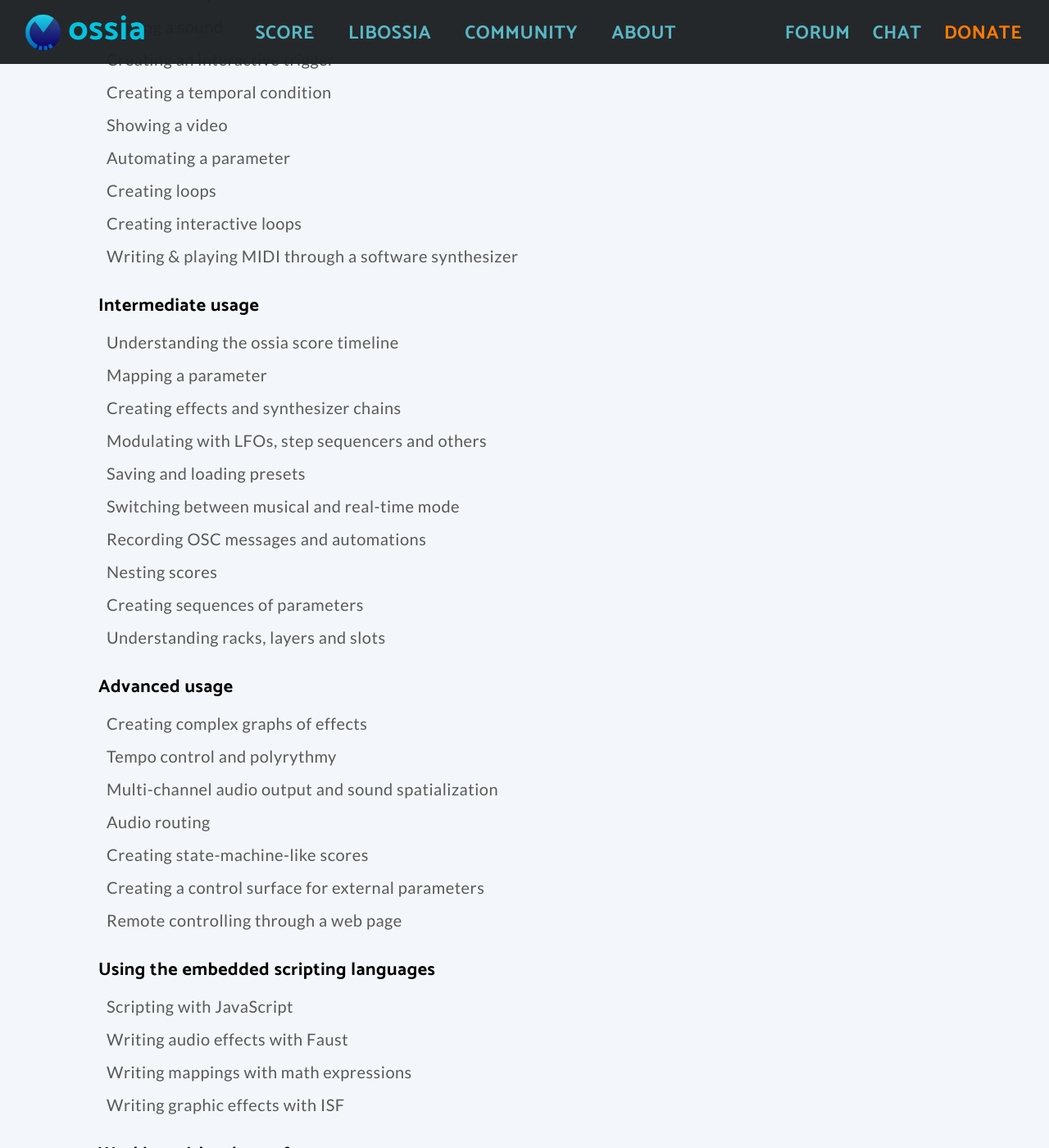
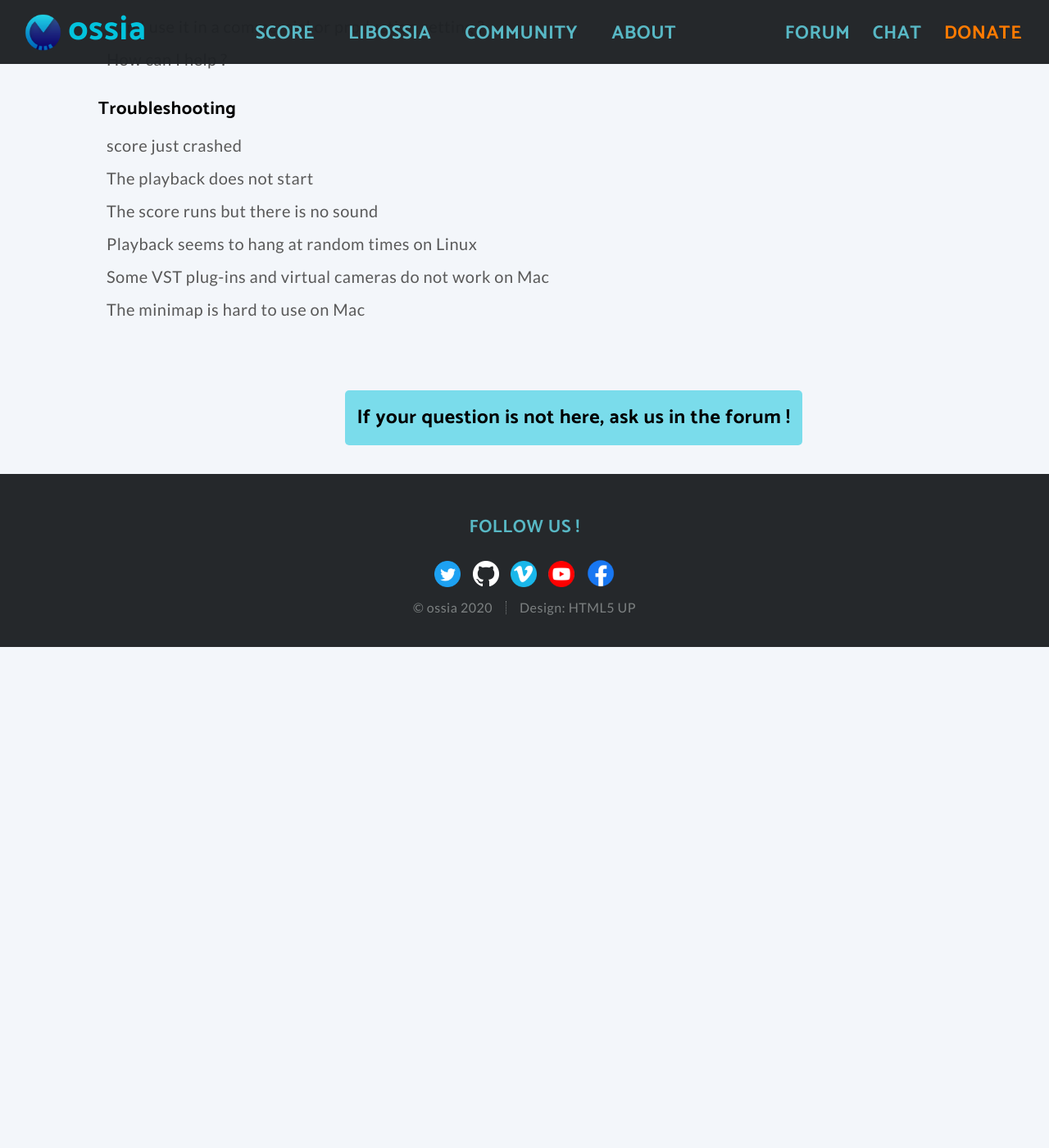
Before and after one commit to thibaudk/ossia.github.io, a Jekyll site: the page built from _pages/score-learn.md, in a window 1280 px wide and 1400 px high, scrolled down 782 px. Shown: the whole window at 82% size. Built offline with Jekyll 4.4.1, drawn with Linux system fonts in a browser that asks for light colours; after the commit the page ends 1571 px from its top, so only the background shows below that; some of the changed text lies outside the part shown.

Commit message:
improve the faq

```diff
--- a/_pages/score-learn.md
+++ b/_pages/score-learn.md
@@ -30,6 +30,22 @@
 ossia score is an interactive, intermedia sequencer. It allows to sequence various kinds of media and parameters (for instance, OSC messages, sound files, video effects)... over time in a timeline. The timeline has interactive features : it is possible to specify that a part of the score will execute when an event happens, such as a note being played, etc.
 </div>
 
+<p type="button" class="collapsible" > Is it free ?</p>
+<div class="collapsible-content">
+Yes! The whole system is available under GNU GPLv3 (for ossia score) and GNU LGPLv3 (for libossia).
+You can copy, redistribute, use, share, modify it as much as you wish.<br/>
+We strongly believe that artists from around the world need free tools.
+</div>
+
+<p type="button" class="collapsible" > Can I use it in a commercial or production setting ?</p>
+<div class="collapsible-content">
+Yes! The license allows you to do whatever you want with the software. You can make artworks,
+shows, music production, art and museum installs, etc... without any limitation of features, time, or
+anything of the sort.<br/>
+Note that there is *no warranty* provided - it is however possible to contact our team at
+<a href="mailto:contact@ossia.io">contact@ossia.io</a> for paid support.
+</div>
+
 <p type="button" class="collapsible" > How can I help ?</p>
 <div class="collapsible-content">
 The easiest way to contribute is by donating to the <a href="https://opencollective.org/ossia">development fund</a>.
@@ -37,7 +53,7 @@
 A very good way to participate is by contributing through bug reports, and code improvements.
 See the <a href="contributor-guide.html">Contributing</a> page for more information.
 </div>
-
+<!--
 <p type="button" class="collapsible"> Playing a sound</p>
 <div class="collapsible-content">
 </div>
@@ -220,8 +236,15 @@
 <p type="button" class="collapsible"> Communicating with a gamepad or Wiimote</p>
 <div class="collapsible-content">
 </div>
+-->
+<h3 class="faq">Troubleshooting</h3>
 
-<h3 class="faq">Troubleshooting</h3>
+<p type="button"  class="collapsible">  score just crashed</p>
+<div class="collapsible-content">
+    Please send us a detailed bug report of what you were doing at the moment of the crash,
+    along with any crashlog, in either the forum, the chat or the <a href="https://github.com/ossia/score/issues">Github issues (preferably)</a>.
+    Thanks !
+</div>
 
 <p type="button" class="collapsible">  The playback does not start</p>
 <div class="collapsible-content">
@@ -233,16 +256,24 @@
      Most of the time, this is due to incorrect sound settings.
 </div>
 
-<p type="button" class="collapsible"> The minimap is hard to use on a Mac</p>
+<p type="button" class="collapsible">  Playback seems to hang at random times on Linux</p>
+<div class="collapsible-content">
+    This is due to a <a href="https://portaudio.music.columbia.narkive.com/3V9hsUak/pa-linux-alsa-c-3636-assertion-failed-with-hack-fix">PortAudio bug</a>.
+    Use the JACK backend instead.
+</div>
+
+<p type="button" class="collapsible"> Some VST plug-ins and virtual cameras do not work on Mac</p>
+<div class="collapsible-content">
+    You are likely encountering <a href="https://stackoverflow.com/questions/61114738/are-macos-virtual-webcams-inherently-incompatible-with-10-14s-hardened-runtime">security-related macOS issues</a>. <br/>
+    As a workaround, you can follow the steps given in the above link to remove the code signing of the score binary, which will in turn make macOS allow score to open virtual webcams and any audio plug-ins.
+</div>
+
+<p type="button" class="collapsible"> The minimap is hard to use on Mac</p>
 <div class="collapsible-content">
     You are likely encountering <a href="https://stackoverflow.com/questions/61843481/macos-simulated-mouse-event-only-works-when-launching-binary-not-application-b">this macOS issue</a>. <br/>
     As a workaround, you can try to open score by right-clicking on Score.app, selection "Open contents", navigating to "Score.app/Contents/MacOS" and running the "score" binary from there.
 </div>
 
-<p type="button"  class="collapsible">  I have crashes</p>
-<div class="collapsible-content">
-    Please report them on the <a href="https://github.com/OSSIA/score/issues">issue tracker</a> if you have time. Thanks in advance !
-</div>
 </div>
 
 <br/>
```
